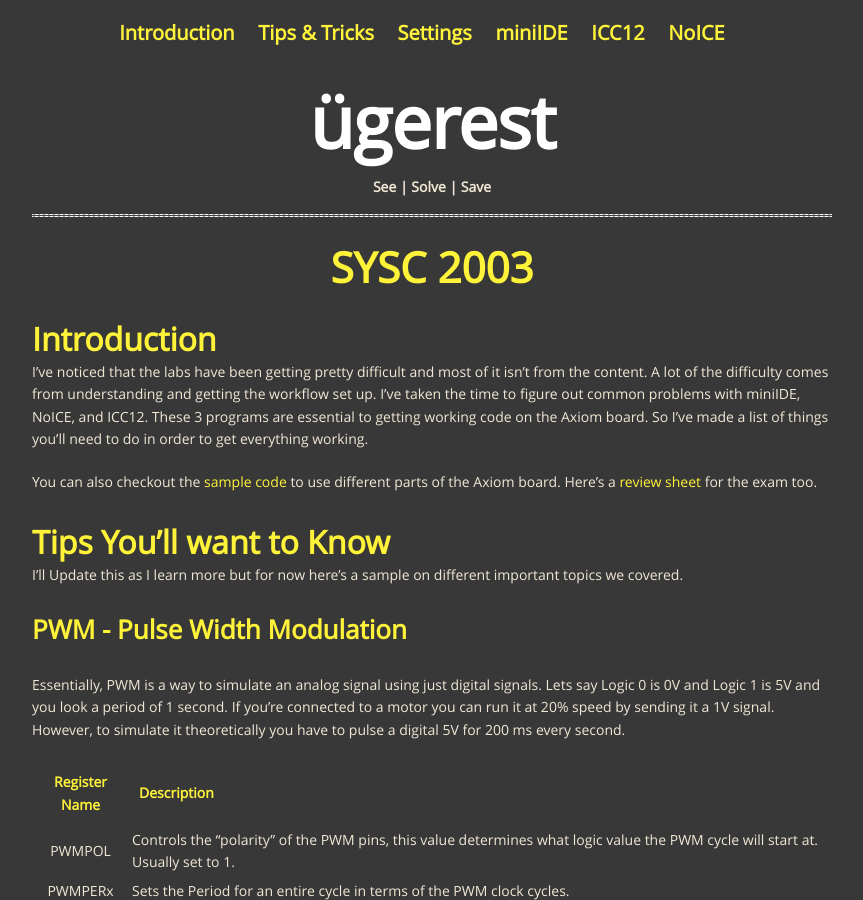
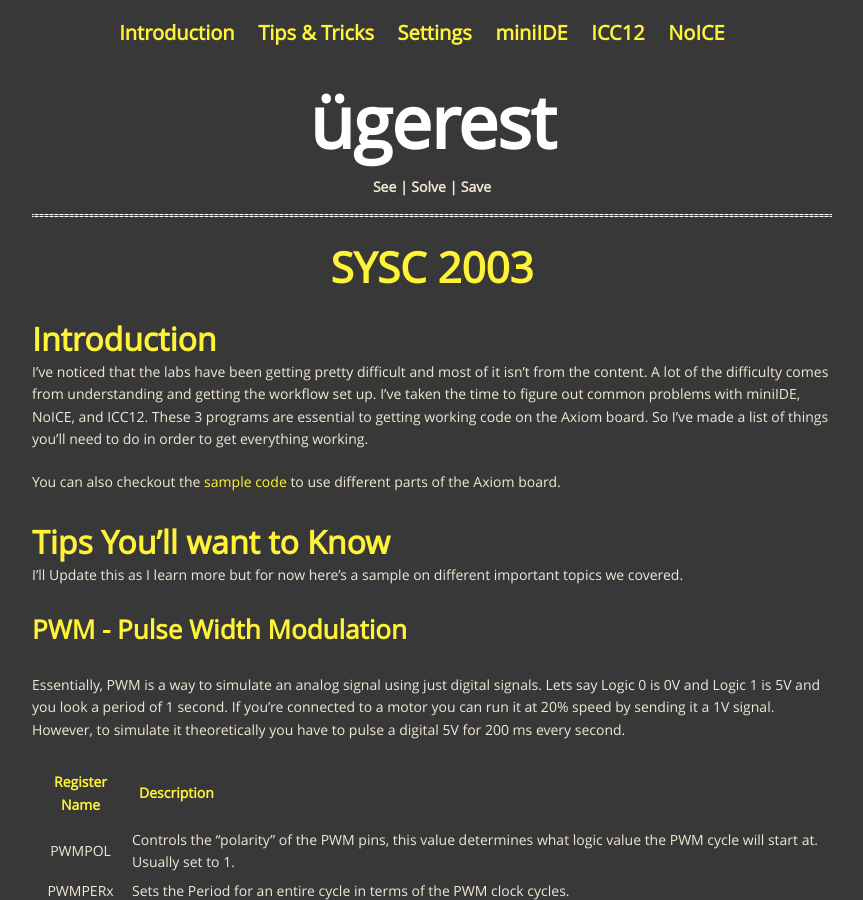
Before and after one commit to DerekStride/DerekStride.github.io, a Jekyll site: the page built from notes/sysc2003/index.md, in a window 1280 px wide and 900 px high. Shown: the whole window, without its empty margins (208-1071 px from the left). Built offline with Jekyll 4.4.1, drawn with Linux system fonts in a browser that asks for light colours.

Commit message:
Update index.md

```diff
--- a/notes/sysc2003/index.md
+++ b/notes/sysc2003/index.md
@@ -21,7 +21,7 @@ menu:
 
 I've noticed that the labs have been getting pretty difficult and most of it isn't from the content. A lot of the difficulty comes from understanding and getting the workflow set up. I've taken the time to figure out common problems with miniIDE, NoICE, and ICC12. These 3 programs are essential to getting working code on the Axiom board. So I've made a list of things you'll need to do in order to get everything working.
 
-You can also checkout the [sample code](axiom-board) to use different parts of the Axiom board. Here's a [review sheet](https://dl.dropboxusercontent.com/u/45208358/review2003.zip) for the exam too.
+You can also checkout the [sample code](axiom-board) to use different parts of the Axiom board.
 
 ## Tips You'll want to Know
 
```
